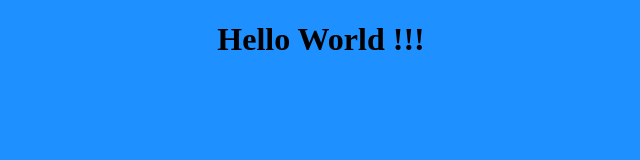
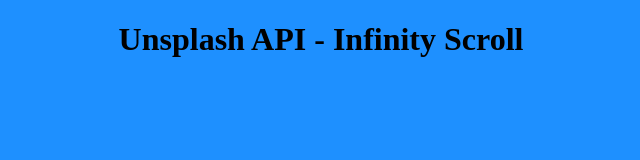
Before and after one commit to UnrivalledHitman120703/Infinity-Scroll, a plain HTML site: page index.html in a window 1280 px wide. Shown: the whole page, without its empty margins (319-959 px from the left). Drawn offline with Linux system fonts and the light colour scheme.

Commit message:
created the loader.svg from loading.io

```diff
--- a/index.html
+++ b/index.html
@@ -3,13 +3,12 @@
 <head>
     <meta charset="UTF-8">
     <meta name="viewport" content="width=device-width, initial-scale=1.0">
-    <title>Template</title>
-    <link rel="icon" href="https://www.google.com/s2/favicons?domain=jacinto.design" type="image/png">
+    <title>Infinity Scroll</title>
     <link rel="stylesheet" href="https:/cdnjs.cloudflare.com/ajax/libs/font-awesome/5.12.0-2/css/all.min.css">
     <link rel="stylesheet" href="style.css">
 </head>
 <body>
-    <h1><center>Hello World !!!</center></h1>
+    <h1><center>Unsplash API - Infinity Scroll</center></h1>
     <!-- Script -->
     <script src="script.js"></script>
 </body>
```
Also changed, not shown: loader.svg.svg (added).
